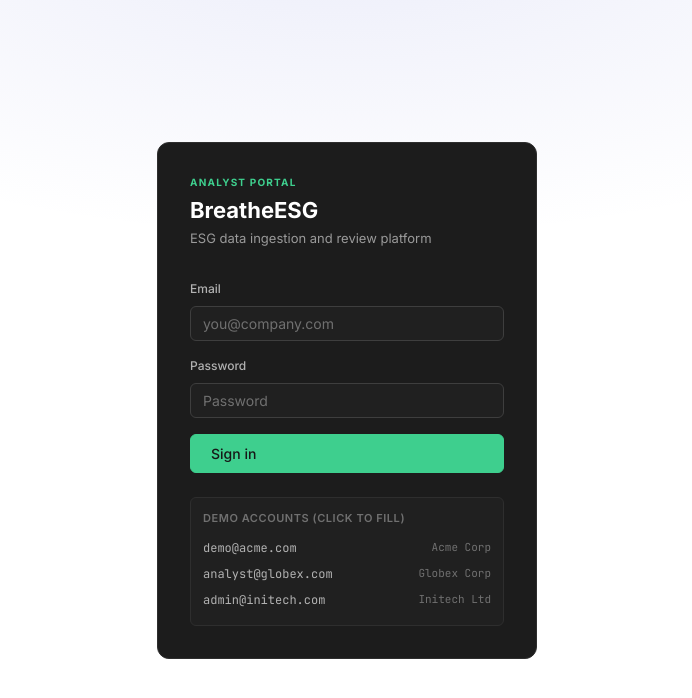
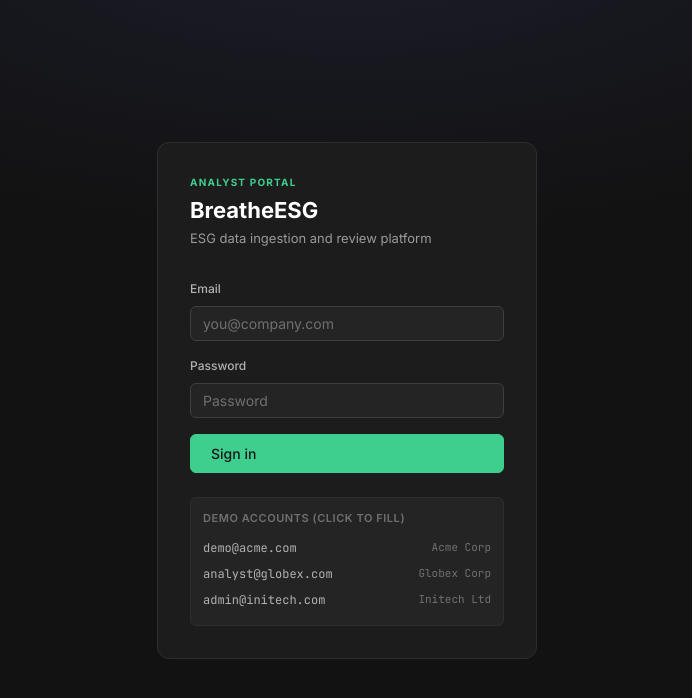
Before and after one commit to RuchitAgrawal/BreatheESG-Assignment, a React (Vite) app in the folder frontend/: page /login in a window 1280 px wide. Shown: the top 698 px of the page, without its empty margins (293-985 px from the left). Built offline with nearby package versions, Linux system fonts and the light colour scheme; no server answers.

Commit message:
fix: restore UI theme

```diff
--- a/frontend/src/styles/tokens.css
+++ b/frontend/src/styles/tokens.css
@@ -6,14 +6,14 @@
 
 :root {
   /* Canvas and surfaces */
-  --color-canvas:     #ffffff;
-  --color-canvas-soft: #fafafa;
-  --color-canvas-night: #1c1c1c;
-  --color-canvas-night-soft: #202020;
+  --color-canvas:     #121212;
+  --color-canvas-soft: #1c1c1c;
+  --color-canvas-night: #0a0a0a;
+  --color-canvas-night-soft: #141414;
 
   /* Supabase Dark Mode Overrides (since the original site is dark) */
   --color-surface-1:  #1c1c1c;
-  --color-surface-2:  #202020;
+  --color-surface-2:  #242424;
   --color-surface-3:  #2a2a2a;
   --color-surface-4:  #333333;
 
```
